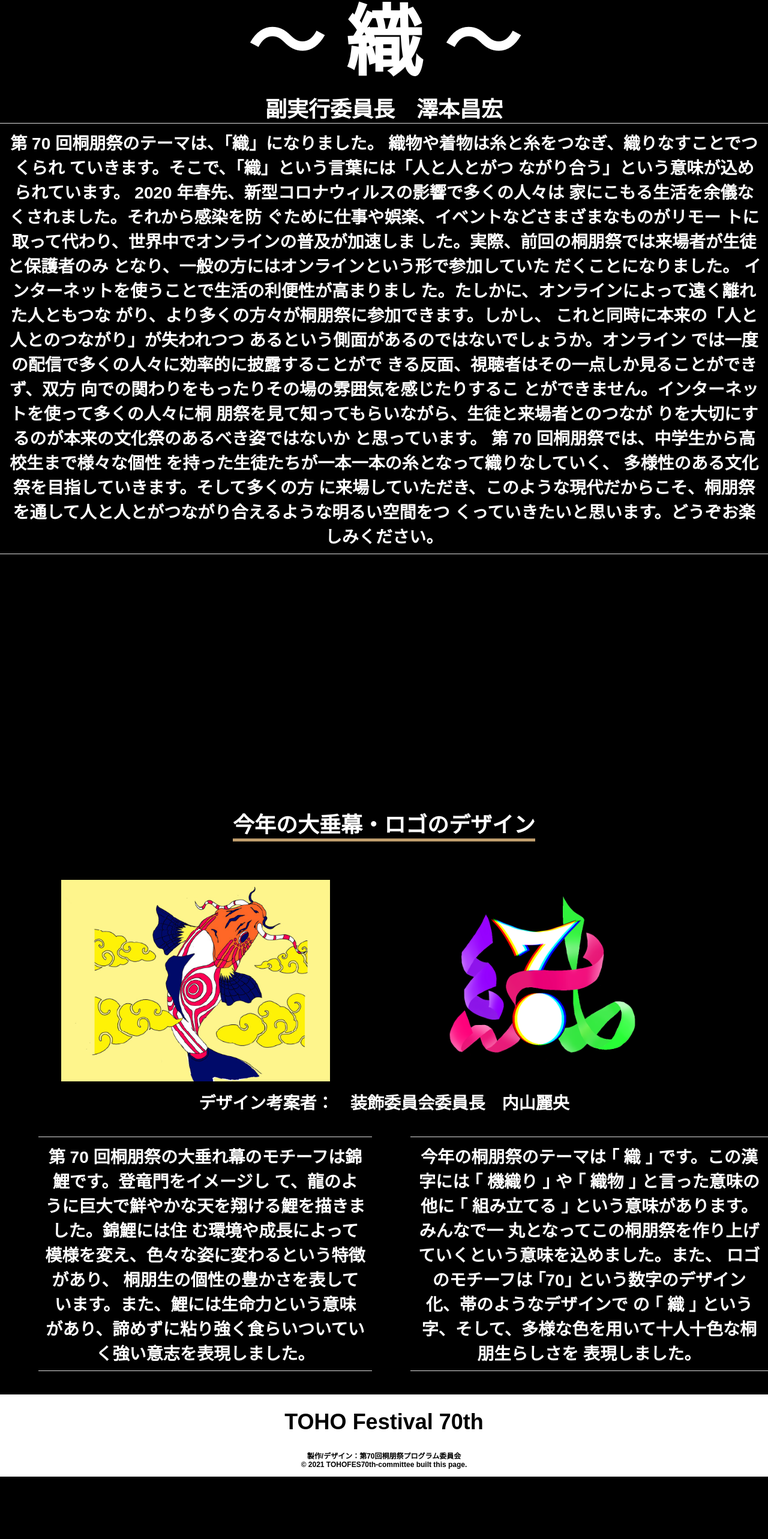
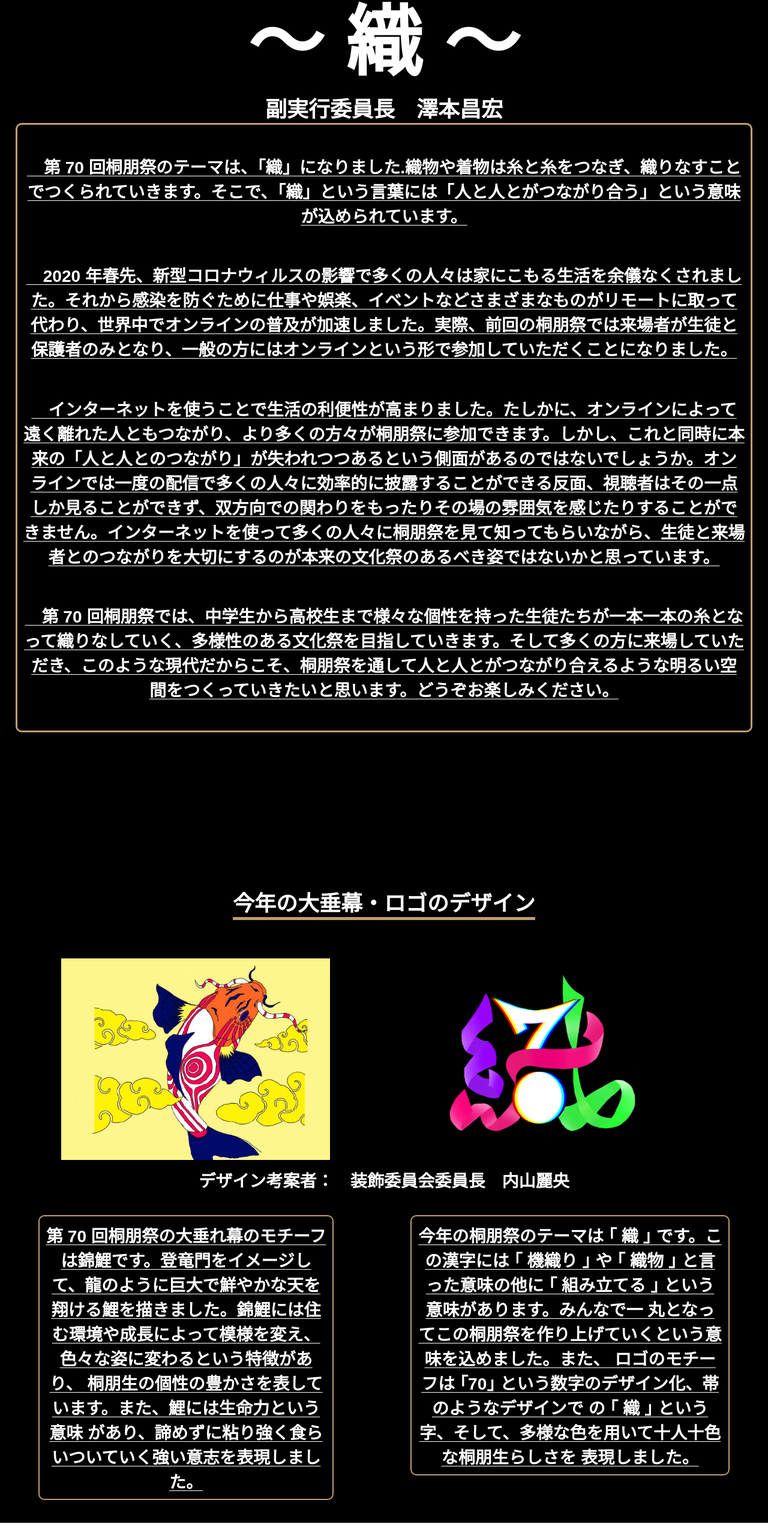
Before and after one commit to toho-festival/website-2021, a Next.js app: page /about in a window 1280 px wide. Shown: the part 4330-6896 px from the top of the page at 60% size. Before the commit the page ends 6792 px from the top, so only its background shows below. Built offline with nearby package versions, Linux system fonts and the light colour scheme.

Commit message:
change-text-design
textのデザイン変更

```diff
--- a/src/components/AboutTohofes/logo.tsx
+++ b/src/components/AboutTohofes/logo.tsx
@@ -74,11 +74,16 @@ const Creater = styled.h3`
 `;
 
 const Discription = styled.h3`
+  border: 2px solid #bf9d6d;
+  border-radius: 10px;
   margin-left:5vw;
+  margin-right: 5vw;
   text-align:center;
   margin-bottom:3vw;
-  border-bottom: 1px #ddd solid;
-  border-top: 1px #ddd solid;
+  text-decoration: underline;
+  text-decoration-thickness: 1px;
+  text-decoration-skip-ink: none;
+  text-underline-offset: 4px;
   padding: 10px;
   @media screen and (max-width:767px) {
     font-size: 12px;
--- a/src/components/AboutTohofes/theme.tsx
+++ b/src/components/AboutTohofes/theme.tsx
@@ -11,37 +11,12 @@ const ThemeTOHO: FC = () => {
       </ThemeWrap>
       <Arrangement>
         <Creater>副実行委員長　澤本昌宏</Creater>
-        <Discription>
-          　第 70 回桐朋祭のテーマは、「織」になりました。
-          織物や着物は糸と糸をつなぎ、織りなすことでつくられ
-          ていきます。そこで、「織」という言葉には「人と人とがつ
-          ながり合う」という意味が込められています。
-          　2020 年春先、新型コロナウィルスの影響で多くの人々は
-          家にこもる生活を余儀なくされました。それから感染を防
-          ぐために仕事や娯楽、イベントなどさまざまなものがリモー
-          トに取って代わり、世界中でオンラインの普及が加速しま
-          した。実際、前回の桐朋祭では来場者が生徒と保護者のみ
-          となり、一般の方にはオンラインという形で参加していた
-          だくことになりました。
-          　インターネットを使うことで生活の利便性が高まりまし
-          た。たしかに、オンラインによって遠く離れた人ともつな
-          がり、より多くの方々が桐朋祭に参加できます。しかし、
-          これと同時に本来の「人と人とのつながり」が失われつつ
-          あるという側面があるのではないでしょうか。オンライン
-          では一度の配信で多くの人々に効率的に披露することがで
-          きる反面、視聴者はその一点しか見ることができず、双方
-          向での関わりをもったりその場の雰囲気を感じたりするこ
-          とができません。インターネットを使って多くの人々に桐
-          朋祭を見て知ってもらいながら、生徒と来場者とのつなが
-          りを大切にするのが本来の文化祭のあるべき姿ではないか
-          と思っています。
-          　第 70 回桐朋祭では、中学生から高校生まで様々な個性
-          を持った生徒たちが一本一本の糸となって織りなしていく、
-          多様性のある文化祭を目指していきます。そして多くの方
-          に来場していただき、このような現代だからこそ、桐朋祭
-          を通して人と人とがつながり合えるような明るい空間をつ
-          くっていきたいと思います。どうぞお楽しみください。
-        </Discription>
+        <Border>
+          <Discription> 　第 70 回桐朋祭のテーマは、「織」になりました.織物や着物は糸と糸をつなぎ、織りなすことでつくられていきます。そこで、「織」という言葉には「人と人とがつながり合う」という意味が込められています。</Discription>
+          <Discription>　2020 年春先、新型コロナウィルスの影響で多くの人々は家にこもる生活を余儀なくされました。それから感染を防ぐために仕事や娯楽、イベントなどさまざまなものがリモートに取って代わり、世界中でオンラインの普及が加速しました。実際、前回の桐朋祭では来場者が生徒と保護者のみとなり、一般の方にはオンラインという形で参加していただくことになりました。</Discription>
+          <Discription>　インターネットを使うことで生活の利便性が高まりました。たしかに、オンラインによって遠く離れた人ともつながり、より多くの方々が桐朋祭に参加できます。しかし、これと同時に本来の「人と人とのつながり」が失われつつあるという側面があるのではないでしょうか。オンラインでは一度の配信で多くの人々に効率的に披露することができる反面、視聴者はその一点しか見ることができず、双方向での関わりをもったりその場の雰囲気を感じたりすることができません。インターネットを使って多くの人々に桐朋祭を見て知ってもらいながら、生徒と来場者とのつながりを大切にするのが本来の文化祭のあるべき姿ではないかと思っています。</Discription>
+          <Discription>　第 70 回桐朋祭では、中学生から高校生まで様々な個性を持った生徒たちが一本一本の糸となって織りなしていく、多様性のある文化祭を目指していきます。そして多くの方に来場していただき、このような現代だからこそ、桐朋祭を通して人と人とがつながり合えるような明るい空間をつくっていきたいと思います。どうぞお楽しみください。</Discription>
+        </Border>
       </Arrangement>
     </>
   )
@@ -70,18 +45,29 @@ const FestivalTheme = styled.h1`
 `;
 
 const Arrangement = styled.div`
-  margin-bottom: 3vw;
+  margin-bottom: 20vw;
   display: inline-block;
   @media screen and (max-width:767px) {
     margin-top: 5vw;
   }
 `;
 
+const Border = styled.div`
+  border-style: solid solid solid solid;
+  border: 2px 2px 2px 2px;
+  border-color: #bf9d6d;
+  margin: 0 2vw 0 2vw;
+  border-radius: 10px;
+`;
+
 const Discription = styled.h3`
   text-align: center;
-  margin-bottom: 30vw;
   color: white;
-  border-bottom: 1px #ddd solid;
+  margin: 3vw 0 3vw 0;
+  text-decoration: underline;
+  text-decoration-thickness: 1px;
+  text-decoration-skip-ink: none;
+  text-underline-offset: 4px;
   padding: 10px;
   @media screen and (max-width:767px) {
     font-size: 12px;
@@ -94,7 +80,6 @@ const Rubi = styled.h4`
 
 const Creater = styled.h2`
   text-align:center;
-  border-bottom: 1px #ddd solid;
   color: white;
   @media screen and (max-width:767px) {
     font-size: 15px;
```
